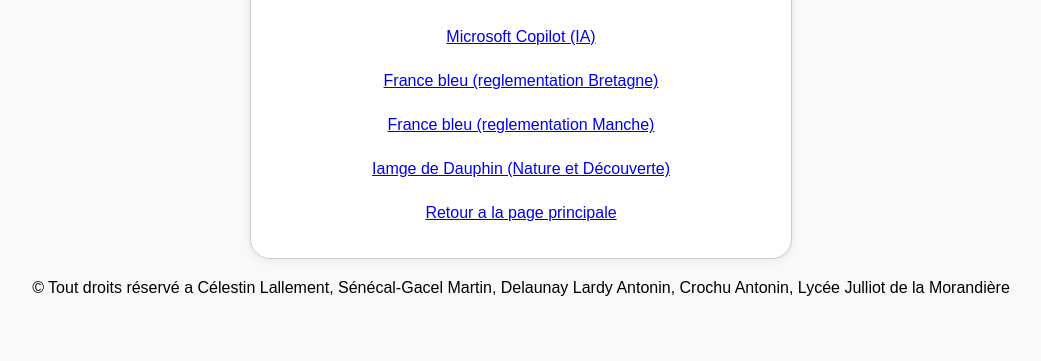
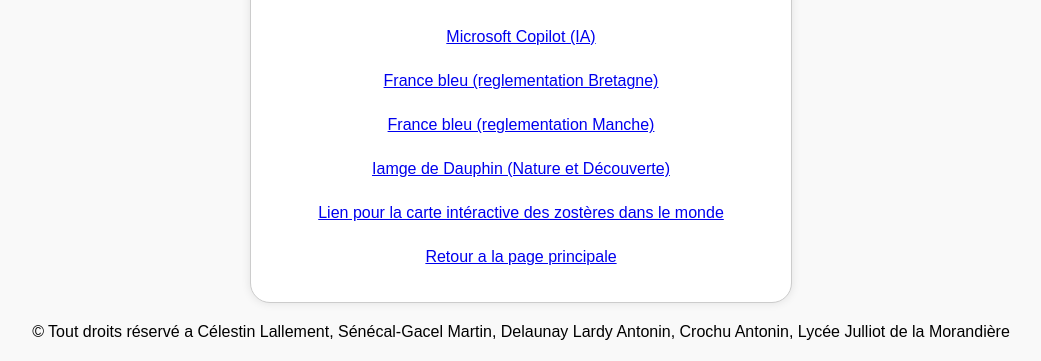
Before and after one commit to CelestYassou/Zost-res-les-Chausey-, a plain HTML site: page sources.html in a window 1280 px wide. Shown: the part 463-824 px from the top of the page, without its empty margins (119-1160 px from the left). Before the commit the page ends 800 px from the top, so only its background shows below. Drawn offline with Linux system fonts and the light colour scheme.

Commit message:
Update sources.html

```diff
--- a/sources.html
+++ b/sources.html
@@ -51,6 +51,7 @@
         <p><a href="https://www.francebleu.fr/infos/environnement/grandes-marees-en-bretagne-pecheurs-a-pied-ne-touchez-pas-aux-herbiers-de-zosteres-7772946">France bleu (reglementation Bretagne)</a></p>
         <p><a href="https://www.pecheapied-loisir.fr/reglementation/manche/">France bleu (reglementation Manche)</a></p>
         <p><a href="https://www.natureetdecouvertes.com/enfant/jouets-eveil/doudous-peluches/peluche-geante-dauphin-92083740">Iamge de Dauphin (Nature et Découverte)</a></p>
+        <p><a href="https://lizmap.ofb.fr/ofb/life_marha/index.php/view/map?repository=lifemarhazosteres&project=zostere&layers=B0FFTFFTT&bbox=-2137576.311363%2C5178784.735437%2C1546076.955243%2C6734431.134881&crs=EPSG%3A3857&layerStyles=Inventaire_des_donnees_des_herbiers_de_zosteres_en_France_metropolitaine%3A">Lien pour la carte intéractive des zostères dans le monde</a></p>
         <p><a href="index.html">Retour a la page principale</a></p>
     </div>
     <footer>© Tout droits réservé a Célestin Lallement, Sénécal-Gacel Martin, Delaunay Lardy Antonin, Crochu Antonin, Lycée Julliot de la Morandière</footer>
```
